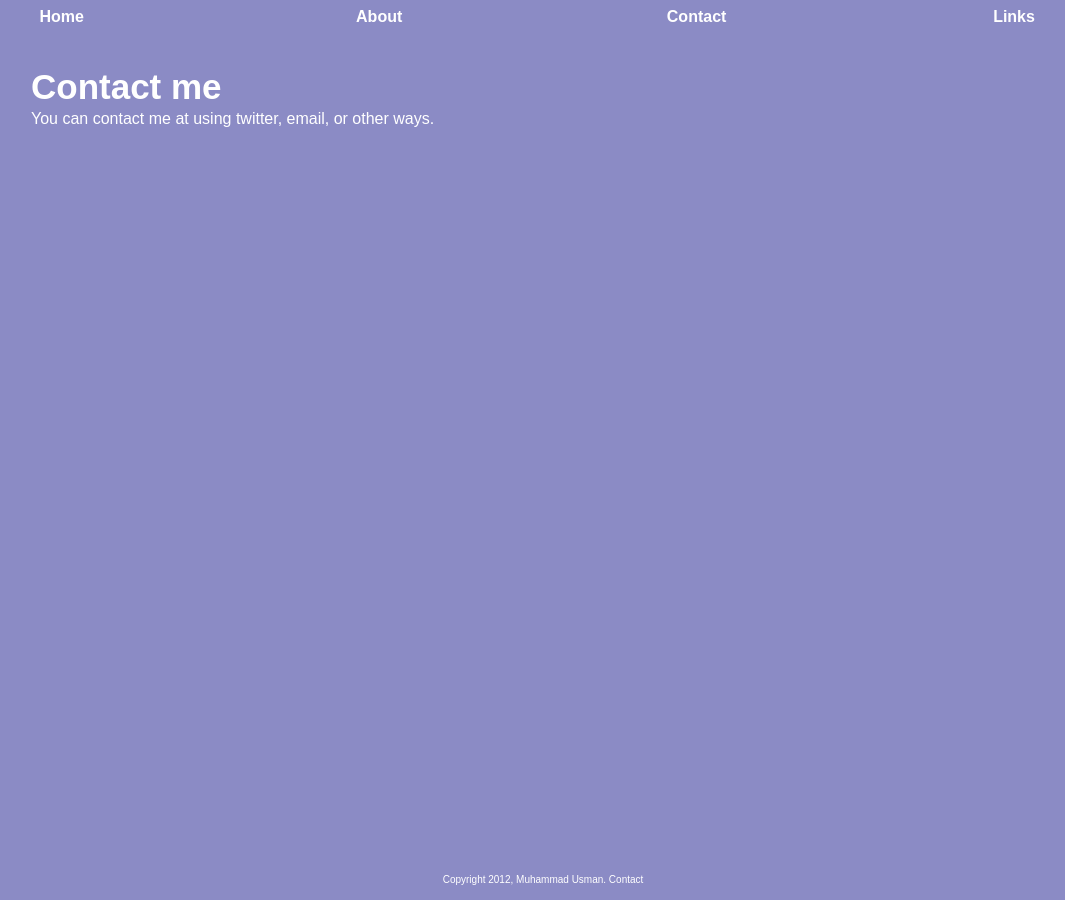
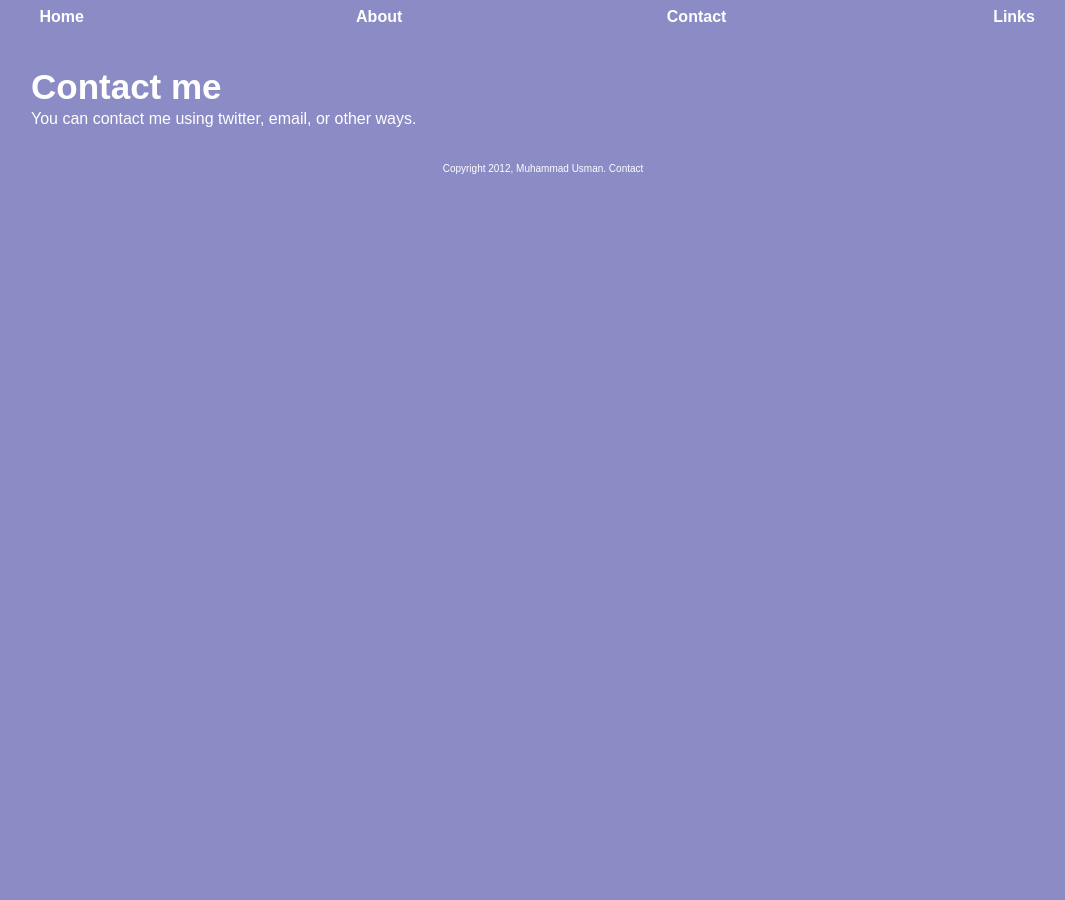
Before and after one commit to usmanity/usmanity.github.com, a Jekyll site: the page built from contact.md, in a window 1280 px wide. Shown: the whole page, without its empty margins (97-1162 px from the left). Built offline with Jekyll 4.4.1, drawn with Linux system fonts in a browser that asks for light colours.

Commit message:
typo and css changes

```diff
--- a/_layouts/default.html
+++ b/_layouts/default.html
@@ -6,7 +6,7 @@
   <link rel="stylesheet" href="/css/style.css" />
 </head>
 <body>
-
+  <div class="container">
     {% include header.md %}
 
     <div main>
@@ -17,5 +17,6 @@
       Copyright 2012, Muhammad Usman.
       <a class="pull-right" href="/contact">Contact</a>
     </footer>
+  </div>
 </body>
 </html>
--- a/contact.md
+++ b/contact.md
@@ -5,5 +5,5 @@ title: Contact
 
 # Contact me
 
-You can contact me at using [twitter](http://twitter.com/usmanity),
+You can contact me using [twitter](http://twitter.com/usmanity),
 [email](mailto:muhammad@usmanity.com), or [other ways](/links).
--- a/css/style.css
+++ b/css/style.css
@@ -4,7 +4,8 @@ body {
   background-color: rgba(25, 25, 140, 0.5);
   color: #fff;
   line-height: 125%;
-  margin-bottom: -10px;
+  height: 100% !important;
+  display: block;
 }
 nav ul {
   list-style: none;
@@ -30,15 +31,14 @@ div[main]{
   clear: both;
   padding: 30px 10%;
   width: 80%;
+  min-height: 90%;
 }
 footer {
-  padding: 10px 0;
   text-align: center;
   clear: both;
   font-size: 10px;
-  position: absolute;
-  width: 100%;
-  bottom: 0;
+  position: relative;
+  height: 40px;
 }
 h1 {
   font-size: 35px;
@@ -48,7 +48,6 @@ h2 {
   font-size: 18px;
   line-height: 35px;
 }
-
 #links, #links a {
   clear: both;
   float: left;
```
Also changed, not shown: 4 other files. Lines whose indentation alone changed are shown as unchanged.
